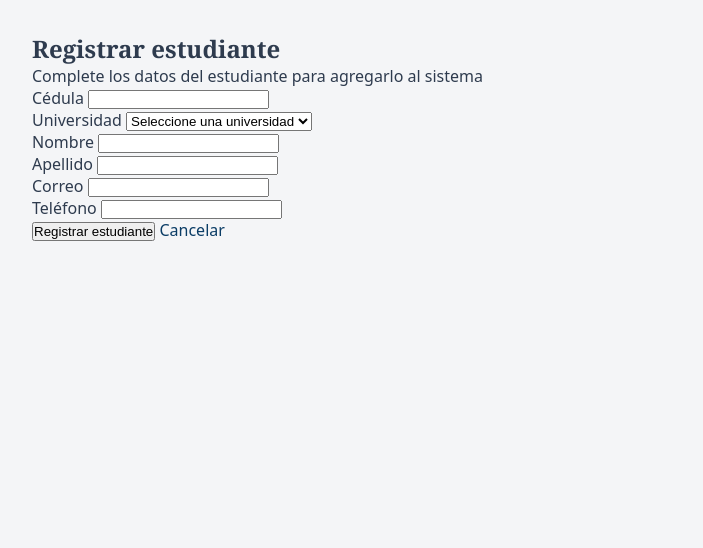
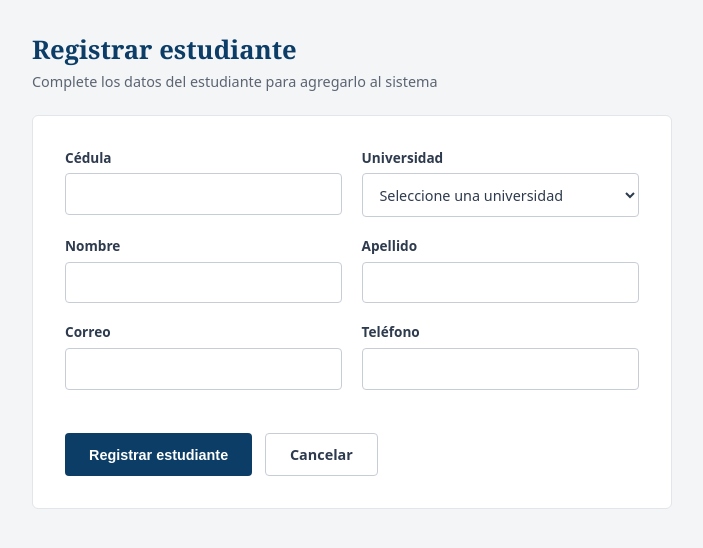
Before and after one commit to monseniebles7-arch/Sistema-de-becas, a Flask app: page /registrar-estudiante in a window 1280 px wide. Shown: the part 63-611 px from the top of the page, without its empty margins (90-793 px from the left). Run offline with Flask 3, Linux system fonts and the light colour scheme; the visitor is signed in with stand-in values (Sample User, id 1); data that the repository does not hold is empty.

Commit message:
arreglo en style

```diff
--- a/conexion.py
+++ b/conexion.py
@@ -10,5 +10,6 @@ def obtener_conexion():
         user=os.environ.get("DB_USER", "root"),
         password=os.environ.get("DB_PASSWORD", ""),
         database=os.environ.get("DB_NAME", "sistemabecas"),
-        port=int(os.environ.get("DB_PORT", 3306))
+        port=int(os.environ.get("DB_PORT", 3306)),
+         charset="utf8mb4"
     )
--- a/static/css/estilos.css
+++ b/static/css/estilos.css
@@ -410,6 +410,112 @@ th {
     font-weight: 600;
 }
 
+/* ===== Formularios internos (registro, edición) ===== */
+.encabezado-pagina {
+    margin-bottom: 1.5rem;
+}
+
+.encabezado-pagina h2 {
+    font-size: 1.6rem;
+    color: #0B3D66;
+    margin-bottom: 0.3rem;
+}
+
+.encabezado-pagina p {
+    color: #5A6472;
+    font-size: 0.9rem;
+}
+
+.tarjeta-formulario {
+    background-color: #FFFFFF;
+    border-radius: 6px;
+    border: 1px solid #E2E5EA;
+    padding: 2rem;
+    max-width: 640px;
+}
+
+.fila-campos {
+    display: grid;
+    grid-template-columns: 1fr 1fr;
+    gap: 1.2rem;
+}
+
+.grupo-campo {
+    margin-bottom: 1.2rem;
+}
+
+.grupo-campo label {
+    display: block;
+    font-size: 0.85rem;
+    font-weight: 600;
+    color: #2E3B4E;
+    margin-bottom: 0.4rem;
+}
+
+.grupo-campo input,
+.grupo-campo select {
+    width: 100%;
+    padding: 0.65rem 0.8rem;
+    border: 1px solid #C7CDD6;
+    border-radius: 4px;
+    font-size: 0.9rem;
+    color: #2E3B4E;
+    background-color: #FFFFFF;
+    font-family: inherit;
+}
+
+.grupo-campo input:focus,
+.grupo-campo select:focus {
+    outline: 2px solid #0B3D66;
+    outline-offset: 1px;
+    border-color: #0B3D66;
+}
+
+.acciones-formulario {
+    display: flex;
+    gap: 0.8rem;
+    margin-top: 1.5rem;
+}
+
+.boton-primario {
+    background-color: #0B3D66;
+    color: #FFFFFF;
+    border: none;
+    border-radius: 4px;
+    padding: 0.7rem 1.5rem;
+    font-size: 0.9rem;
+    font-weight: 600;
+    cursor: pointer;
+}
+
+.boton-primario:hover {
+    background-color: #0A3459;
+}
+
+.boton-secundario {
+    background-color: #FFFFFF;
+    color: #2E3B4E;
+    border: 1px solid #C7CDD6;
+    border-radius: 4px;
+    padding: 0.7rem 1.5rem;
+    font-size: 0.9rem;
+    font-weight: 600;
+    cursor: pointer;
+    text-decoration: none;
+    display: inline-flex;
+    align-items: center;
+}
+
+.mensaje-exito {
+    background-color: #E8F5EA;
+    border: 1px solid #B7DCC0;
+    color: #256B34;
+    padding: 0.8rem 1rem;
+    border-radius: 4px;
+    font-size: 0.85rem;
+    margin-bottom: 1.2rem;
+}
+
 /* ===== Responsive ===== */
 @media (max-width: 800px) {
     .contenedor-login {
@@ -431,4 +537,9 @@ th {
     .tarjeta-accion {
         min-width: 100%;
     }
+    @media (max-width: 600px) {
+    .fila-campos {
+        grid-template-columns: 1fr;
+    }
 }
+}
```
